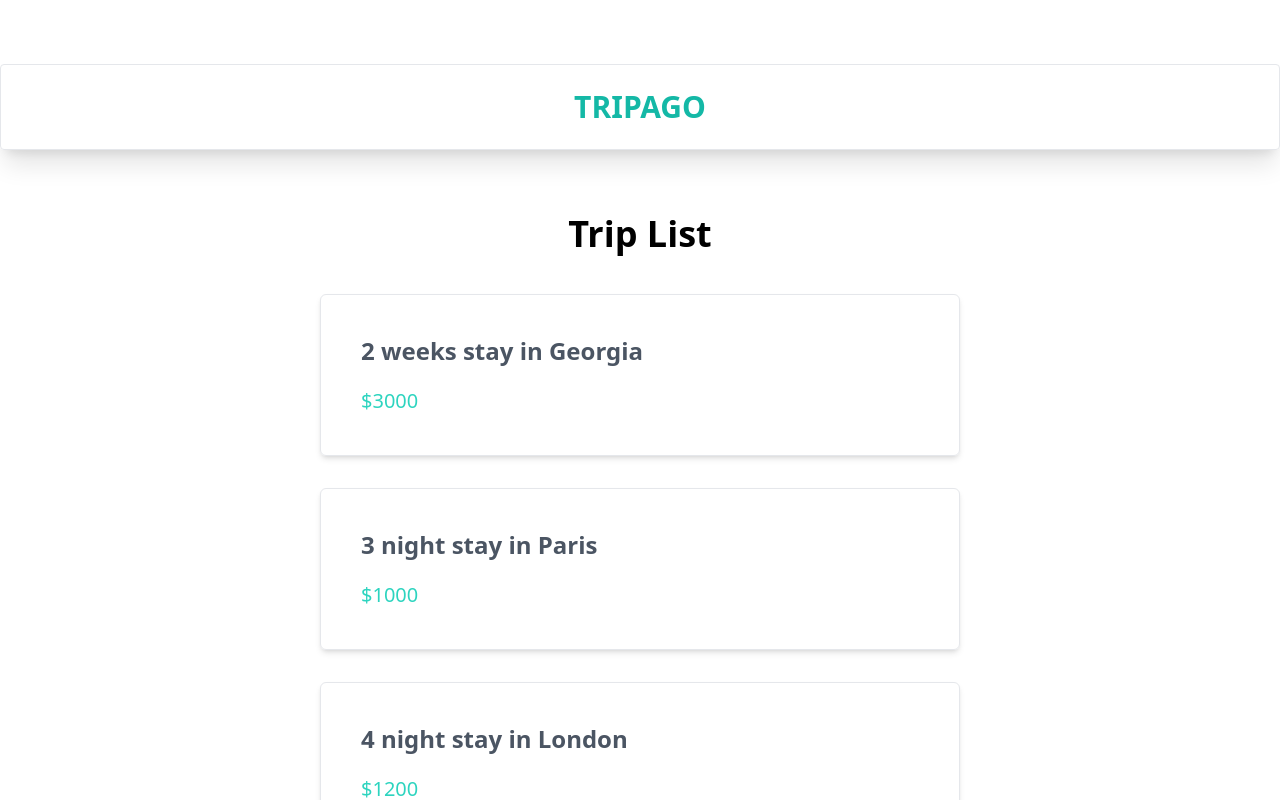
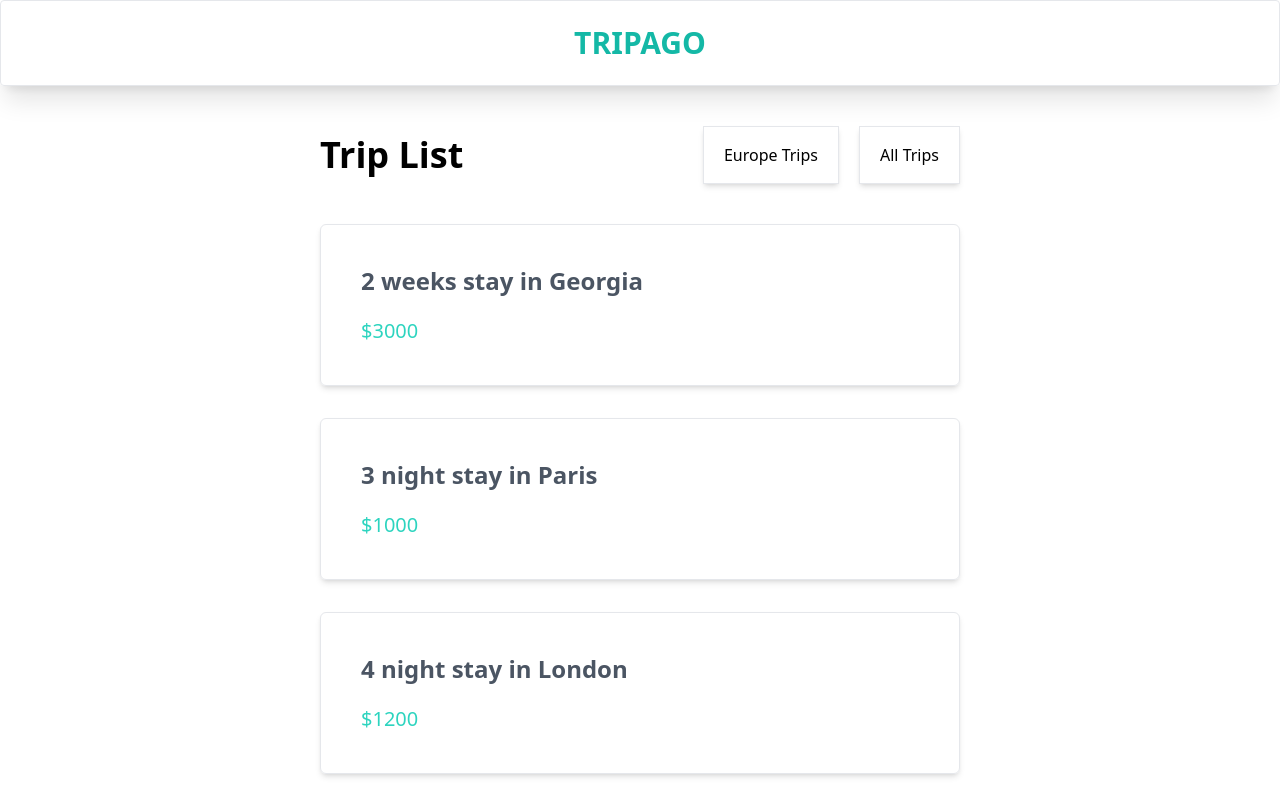
Before and after one commit to AmaduKamara/tripago, a React (Create React App) app: page / in a window 1280 px wide. Shown: the top 800 px of the page. Built offline with nearby package versions, Linux system fonts and the light colour scheme; data requests are answered from the project's data file.

Commit message:
Add filters on all or europe trips

```diff
--- a/data/db.json
+++ b/data/db.json
@@ -1,8 +1,28 @@
 {
   "trips": [
-    { "id": "1", "title": "2 weeks stay in Georgia", "price": "$3000" },
-    { "id": "2", "title": "3 night stay in Paris", "price": "$1000" },
-    { "id": "3", "title": "4 night stay in London", "price": "$1200" },
-    { "id": "4", "title": "3 night stay in New York", "price": "$2000" }
+    {
+      "id": "1",
+      "title": "2 weeks stay in Georgia",
+      "price": "$3000",
+      "loc": "europe"
+    },
+    {
+      "id": "2",
+      "title": "3 night stay in Paris",
+      "price": "$1000",
+      "loc": "europe"
+    },
+    {
+      "id": "3",
+      "title": "4 night stay in London",
+      "price": "$1200",
+      "loc": "europe"
+    },
+    {
+      "id": "4",
+      "title": "3 night stay in New York",
+      "price": "$2000",
+      "loc": "america"
+    }
   ]
 }
--- a/src/components/Header.jsx
+++ b/src/components/Header.jsx
@@ -2,7 +2,7 @@ import React from "react";
 
 const Header = () => {
   return (
-    <div className="py-6 flex items-center justify-center container mx-auto shadow-xl border rounded my-16">
+    <div className="py-6 flex items-center justify-center container mx-auto shadow-xl border rounded mb-10 sticky top-0">
       <h1 className="uppercase text-3xl text-teal-500 text-center font-semibold">
         Tripago
       </h1>
--- a/src/components/TripList.jsx
+++ b/src/components/TripList.jsx
@@ -2,19 +2,36 @@ import React, { useState, useEffect } from "react";
 
 const TripList = () => {
   const [trips, setTrips] = useState([]);
+  const [url, setUrl] = useState("http://localhost:3000/trips");
+
+  useEffect(() => {
+    fetch(url)
+      .then((response) => response.json())
+      .then((json) => setTrips(json));
+  }, [url]);
 
   console.log(trips);
-
-  useEffect(() => {
-    fetch("http://localhost:3000/trips")
-      .then((response) => response.json())
-      .then((json) => setTrips(json));
-  }, []);
 
   return (
     <div className="w-1/2 text-left mb-16 flex items-center justify-center">
       <div className="w-full">
-        <h2 className="text-4xl font-semibold text-center">Trip List</h2>
+        <div className="flex justify-between items-center">
+          <h2 className="text-4xl font-semibold text-center">Trip List</h2>
+          <div className="flex">
+            <button
+              onClick={() => setUrl("http://localhost:3000/trips?loc=europe")}
+              className="py-4 px-160 border shadow-md px-5 mr-5"
+            >
+              Europe Trips
+            </button>
+            <button
+              onClick={() => setUrl("http://localhost:3000/trips")}
+              className="py-4 px-160 border shadow-md px-5"
+            >
+              All Trips
+            </button>
+          </div>
+        </div>
         <ul className="mt-10">
           {trips &&
             trips.map((trip) => (
```
